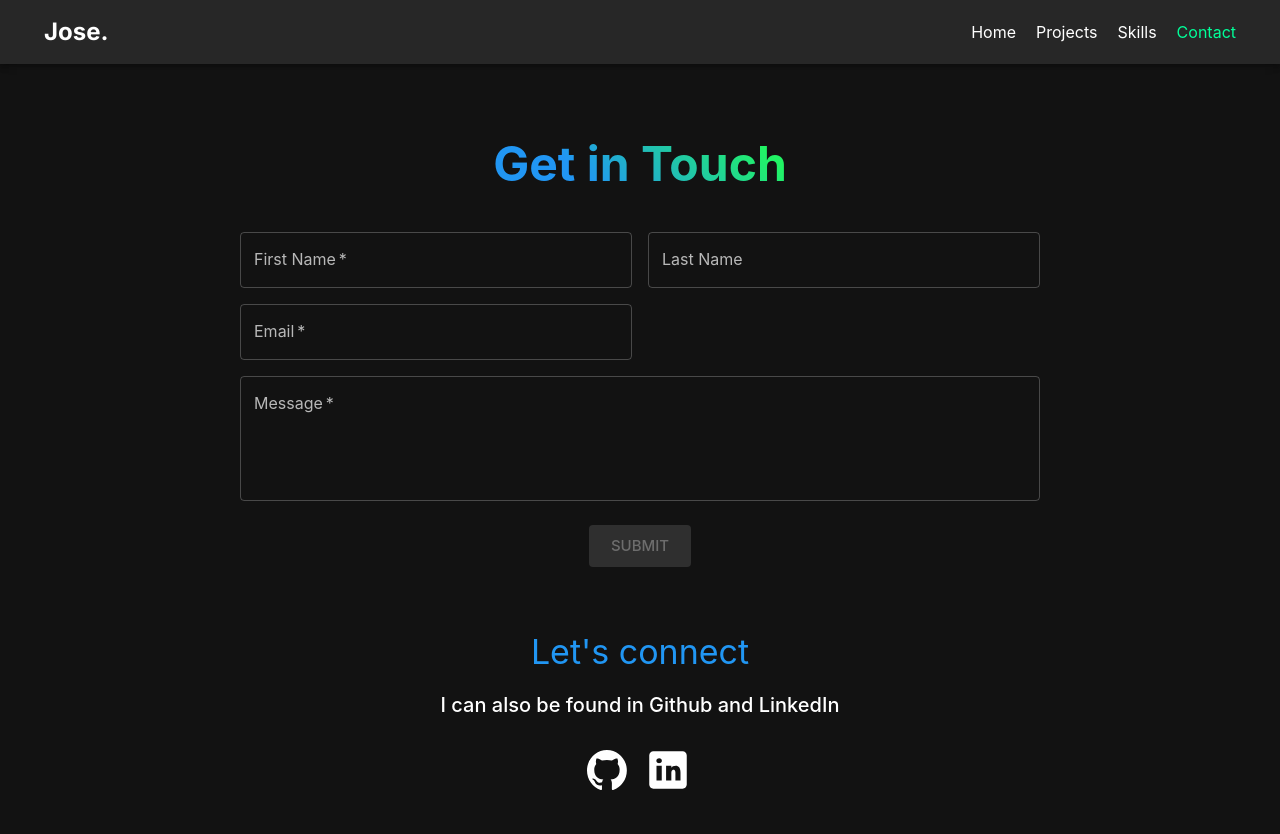
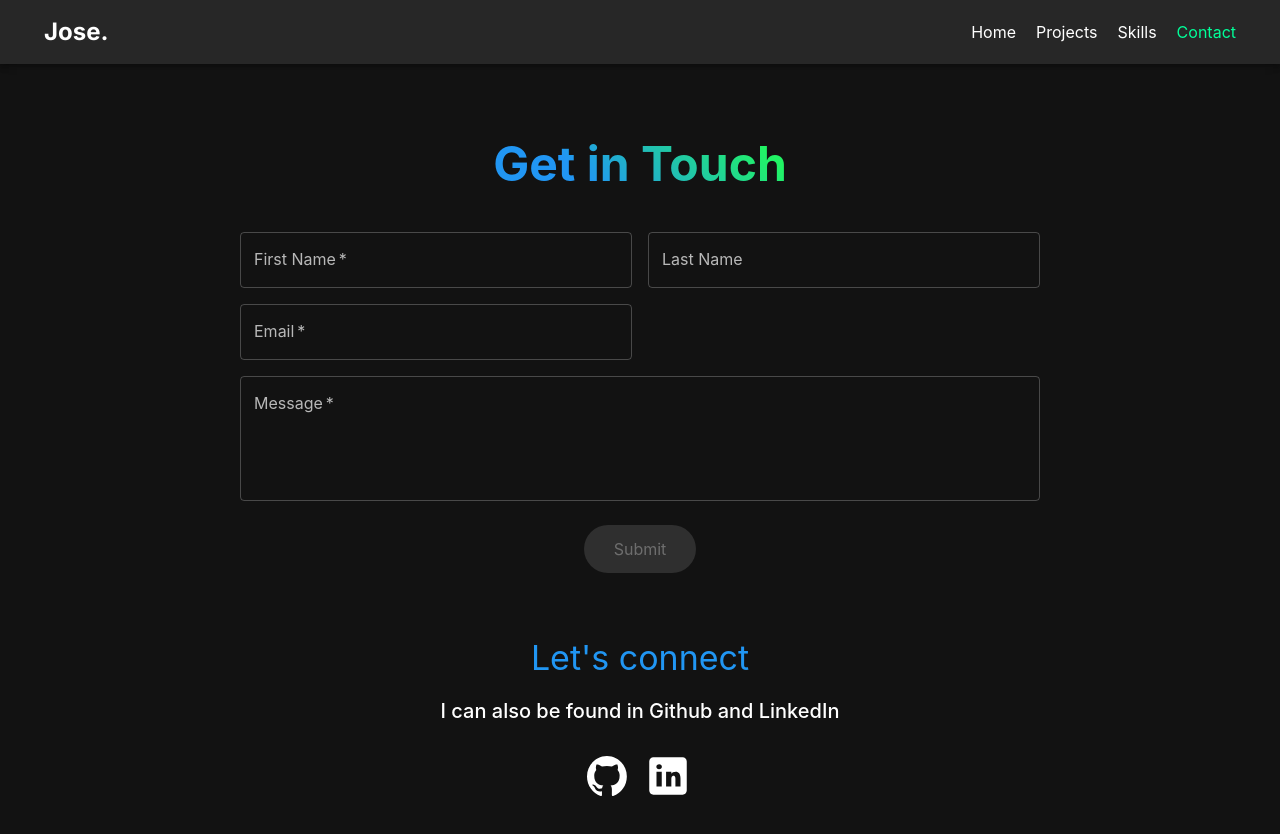
Before and after one commit to jose-guerrerog/portfolio, a Next.js app: page /contact in a window 1280 px wide. Shown: the top 834 px of the page. Built offline with nearby package versions, Linux system fonts and the light colour scheme.

Commit message:
change btn

```diff
--- a/src/app/contact/page.tsx
+++ b/src/app/contact/page.tsx
@@ -81,7 +81,12 @@ const Contact = () => {
       >
         Get in Touch
       </Typography>
-      <Box onSubmit={handleSubmit(onSubmit)} maxWidth={800} component="form" mt={2}>
+      <Box
+        onSubmit={handleSubmit(onSubmit)}
+        maxWidth={800}
+        component="form"
+        mt={2}
+      >
         <Grid container spacing={2} mt={1}>
           <Grid item xs={12} sm={6}>
             <TextField
@@ -143,8 +148,13 @@ const Contact = () => {
             disabled={!isValid}
             size="large"
             loading={isSubmitting}
+            sx={{
+              borderRadius: "36px",
+            }}
           >
-            Submit
+            <Typography textTransform={"capitalize"} px={1} py="4px">
+              Submit
+            </Typography>
           </LoadingButton>
         </Box>
         <Box
--- a/src/app/page.tsx
+++ b/src/app/page.tsx
@@ -1,7 +1,5 @@
 import { Box } from "@mui/material";
-import MainTitle from "./sections/MainTitle";
 import About from "./sections/About";
-import { ToastContainer } from "react-toastify";
 
 export default function Home() {
   return (
```
